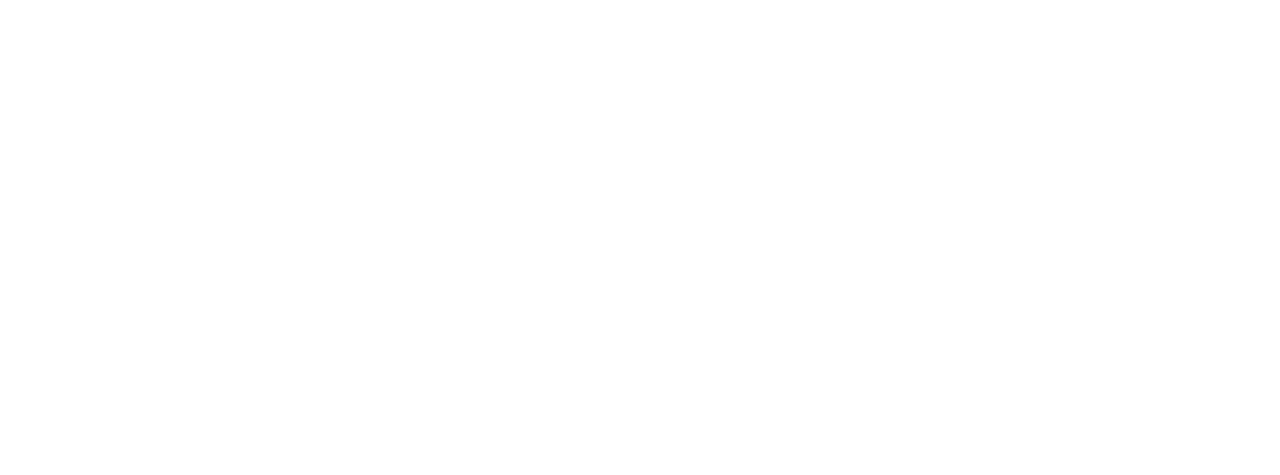
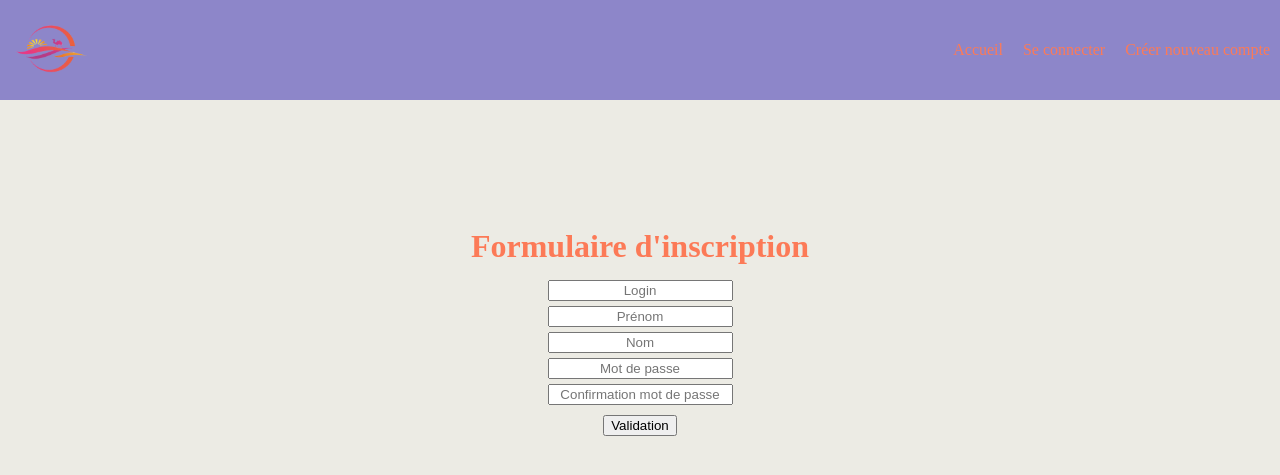
Before and after one commit to etienne-baroth/module-connexion, a PHP site: page /inscription.php in a window 1280 px wide. Before the commit the part shown is empty. Shown: the top 475 px of the page. Run offline with PHP 8.4, Linux system fonts and the light colour scheme.

Commit message:
Première version page de connexion et MAJ style

```diff
--- a/inscription.php
+++ b/inscription.php
@@ -0,0 +1,41 @@
+<!DOCTYPE html>
+<html lang="fr">
+<head>
+    <meta charset="UTF-8">
+    <meta http-equiv="X-UA-Compatible" content="IE=edge">
+    <meta name="viewport" content="width=device-width, initial-scale=1.0">
+    <title>Inscription</title>
+    <link rel="stylesheet" href="style/style.css">
+</head>
+<body>
+
+<header>
+<div class="head_nav">
+    <div class="head_logo">
+        <img class="logo" src="style/img/logo.png" alt ="logo voyage désert">
+    </div>
+    <div class="head_btn">
+        <p><a href="index.php">Accueil</a></p>
+        <p><a href="connexion.php">Se connecter</a></p>
+        <p><a href="inscription.php">Créer nouveau compte</a></p>
+    </div>
+</div>
+</header>
+
+<main>
+
+<h1>Formulaire d'inscription</h1>
+
+<form class="form_inscription" method="post" action="connexion.php">
+    <input type="text" name="prenom" placeholder="Login">
+    <input type="text" name="prenom" placeholder="Prénom">
+    <input type="text" name="prenom" placeholder="Nom">
+    <input type="text" name="prenom" placeholder="Mot de passe">
+    <input type="text" name="prenom" placeholder="Confirmation mot de passe">
+    <input id="submit_btn" type="submit" name="submit" value="Validation" href="connexion.php">
+</form>
+
+</main>
+
+</body>
+</html>
--- a/style/style.css
+++ b/style/style.css
@@ -38,6 +38,25 @@
 }
 
 
+/* FORMULAIRE INSCRIPTION */
+
+.form_inscription {
+    display: flex;
+    flex-direction: column;
+}
+
+input {
+    position: relative;
+    margin-left: auto;
+    margin-right: auto;
+    margin-top: 5px;
+    text-align: center;
+}
+
+#submit_btn {
+    margin-top: 10px;
+}
+
 /* TEXTE */
 
 p {
@@ -55,7 +74,8 @@
     position: relative;
     margin-left: auto;
     margin-right: auto;
-    margin-top: 20%;
+    margin-top: 10%;
+    margin-bottom: 10px;
     color: #FC7A57;
 }
 
@@ -86,4 +106,7 @@
     h1 {
         font-size: 16px;
     }
+    input {
+        width: 50%;
+    }
 }
```
